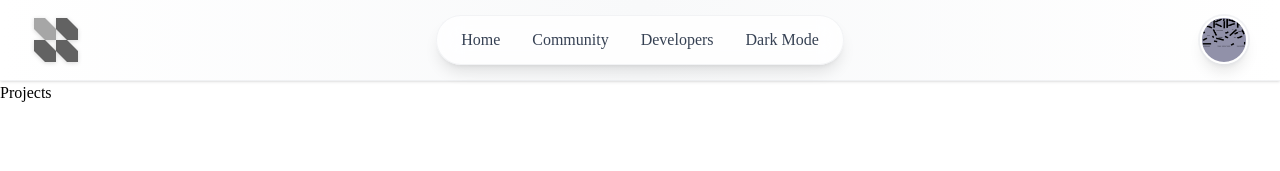
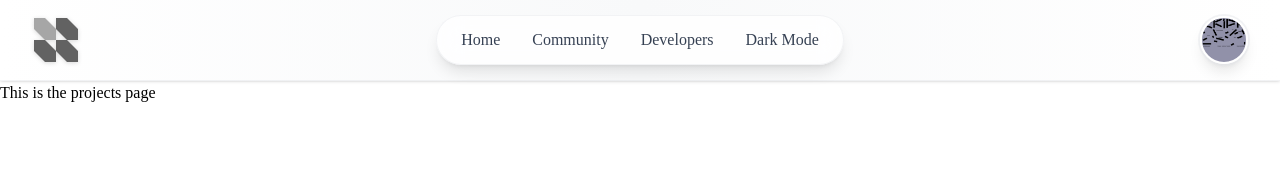
Before and after one commit to urbantrendsorganization-production/urbantrends-developers, a React (Vite) app in the folder urbantrends_developers/: page /projects in a window 1280 px wide. Shown: the top 171 px of the page. Built offline with nearby package versions, Linux system fonts and the light colour scheme.

Commit message:
projects page update

```diff
--- a/urbantrends_developers/src/pages/Projects.jsx
+++ b/urbantrends_developers/src/pages/Projects.jsx
@@ -2,7 +2,9 @@ import React from 'react'
 
 function Projects() {
   return (
-    <div>Projects</div>
+    <div className='h-screen'>
+      <h2>This is the projects page</h2>
+    </div>
   )
 }
 
```
